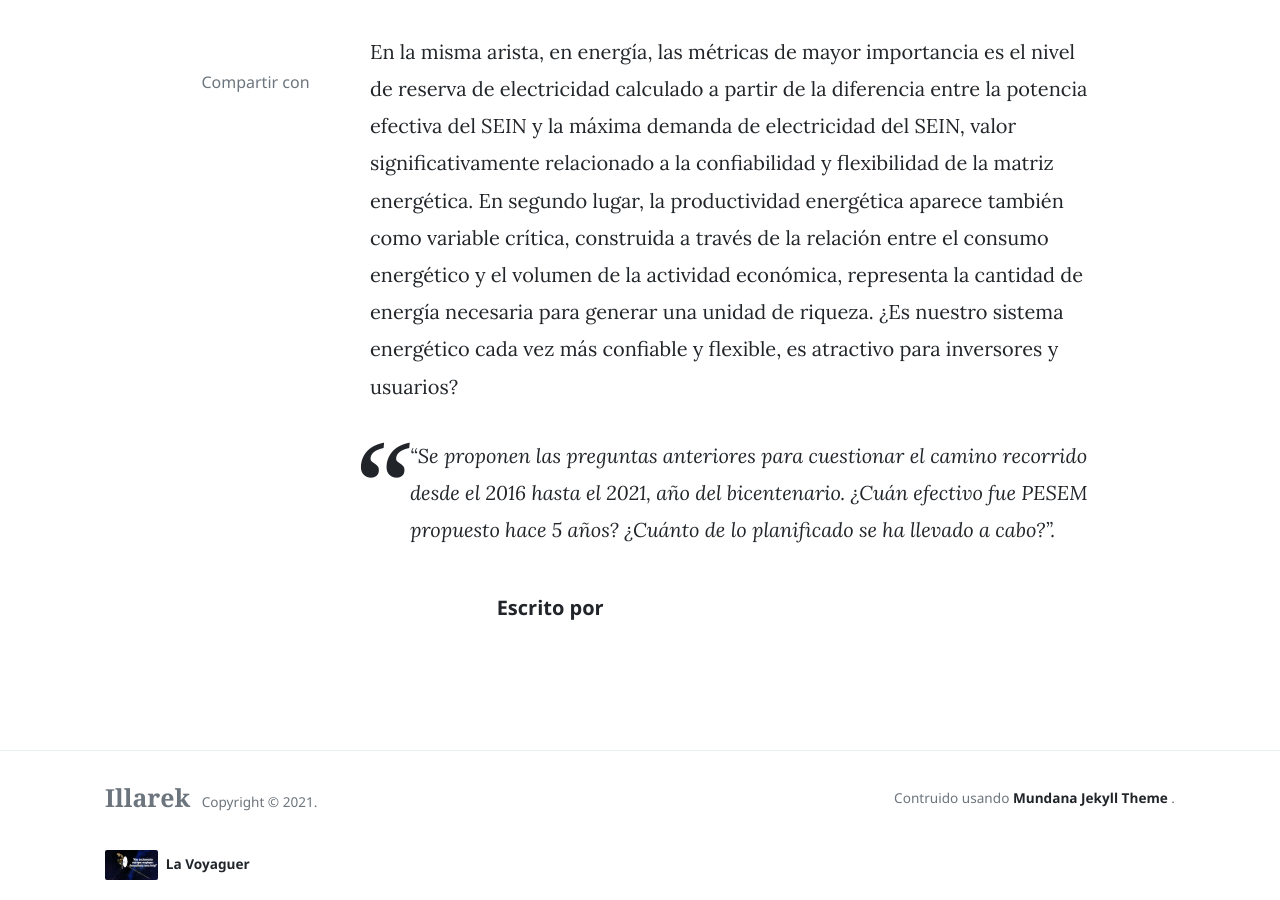
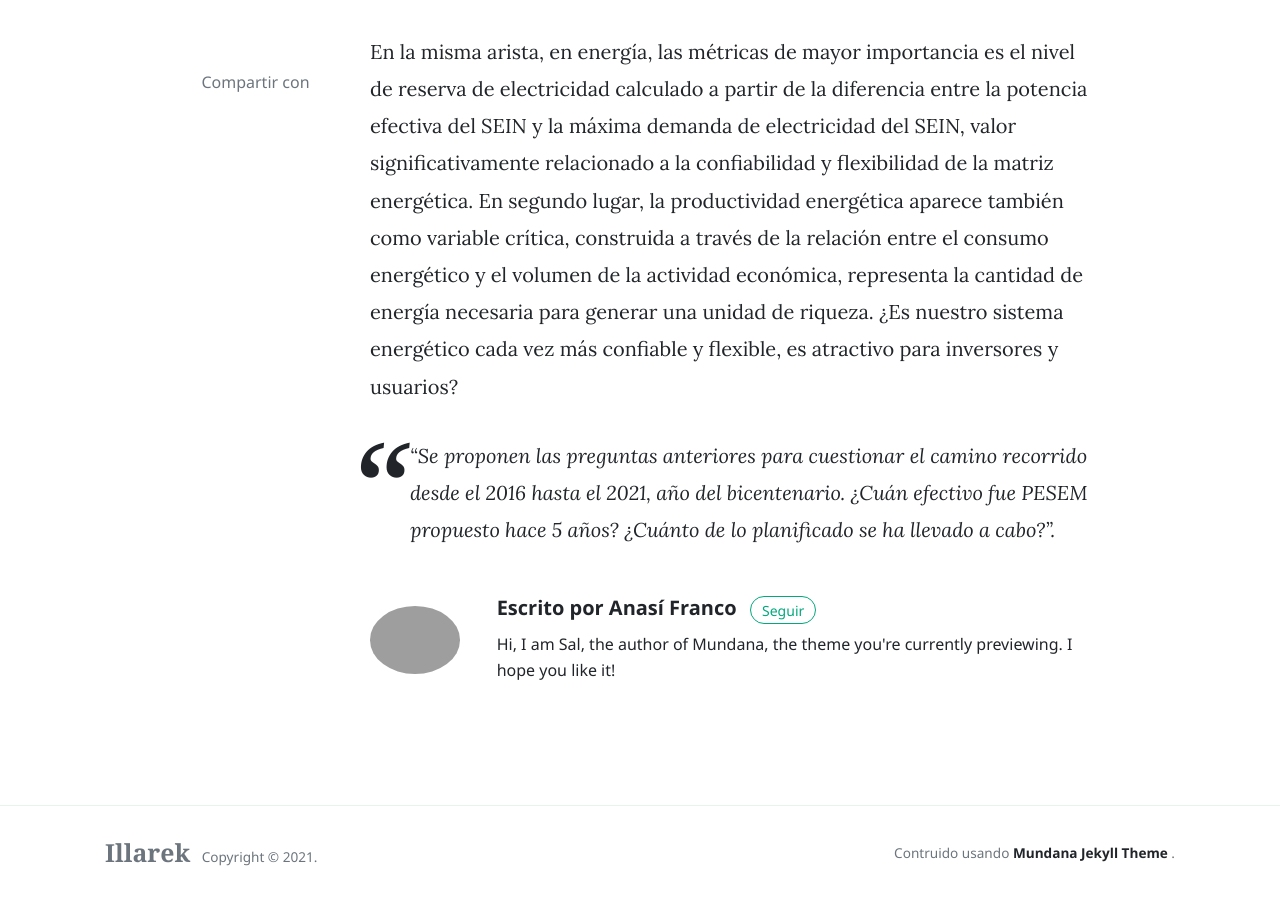
Before and after one commit to illarek/illarek.github.io, a Jekyll site: the page built from _posts/2021-12-20-mineria y energia.md, in a window 1280 px wide and 900 px high, scrolled down 1321 px. Built offline with Jekyll 4.4.1, drawn with Linux system fonts in a browser that asks for light colours; nearby versions of some CDN libraries; comment, search, counter and statistics services are not loaded.

Commit message:
datos anasi prueba

```diff
--- a/_config.yml
+++ b/_config.yml
@@ -27,10 +27,10 @@ authors:
       email:          wowthemesnet@gmail.com
       twitter:        https://twitter.com/wowthemesnet
 
-    sal:
-      name:           Sal
-      site:           https://www.wowthemes.net
-      avatar:         /assets/images/avatar1.jpg
+    anasi:
+      name:           Anasí Franco
+      site:           https://pe.linkedin.com/in/anasi-franco
+      avatar:         https://media-exp1.licdn.com/dms/image/C4E03AQHkhDnVq_3KYw/profile-displayphoto-shrink_200_200/0/1572530881798?e=1645660800&v=beta&t=X8-9fJA6tQ0mhOONdoEAM6qq35o6myL8pWJ1hvC21OI
       bio:            "Hi, I am Sal, the author of Mundana, the theme you're currently previewing. I hope you like it!"
       email:          wowthemesnet@gmail.com
       twitter:        https://twitter.com/wowthemesnet
```
